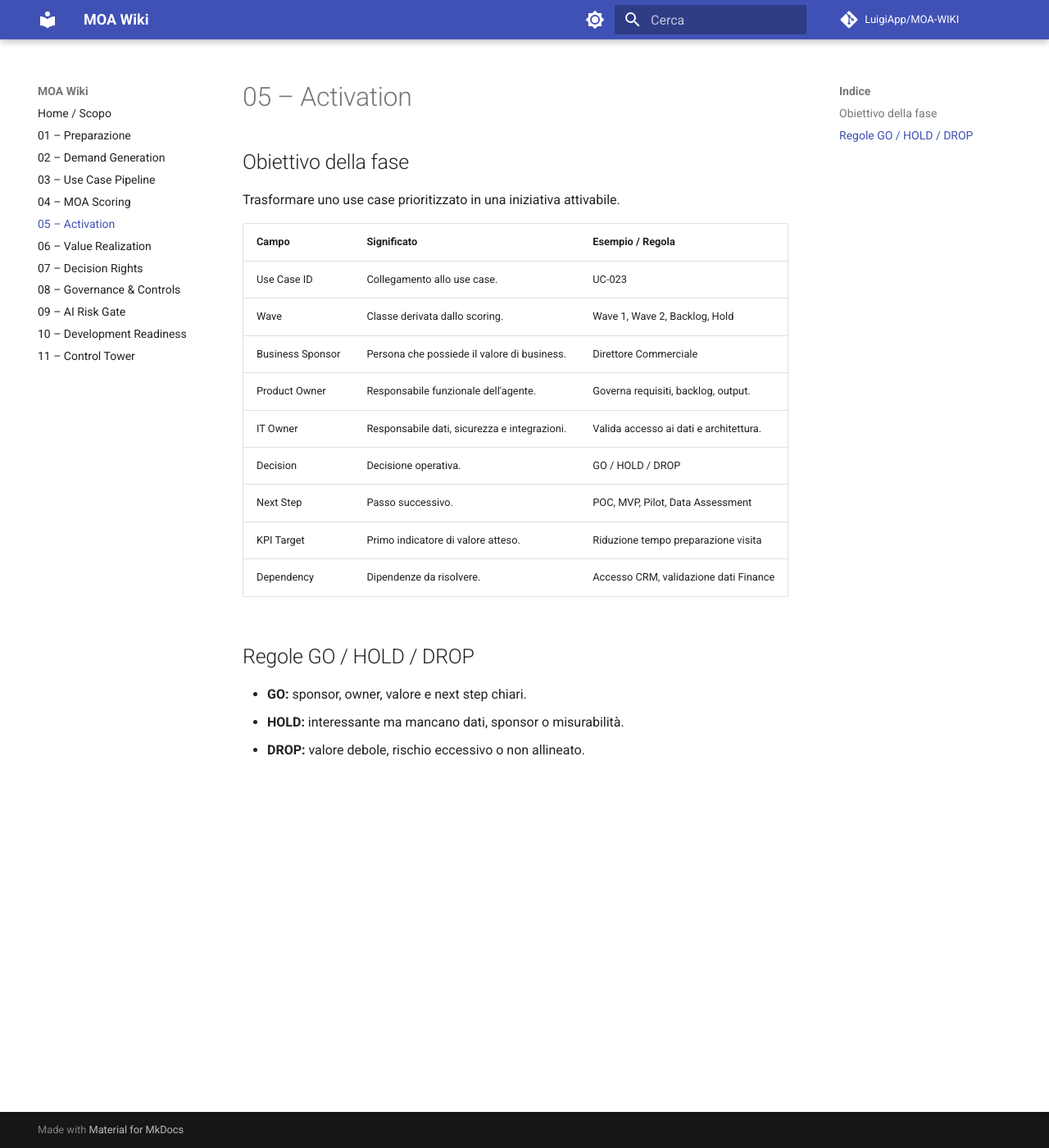
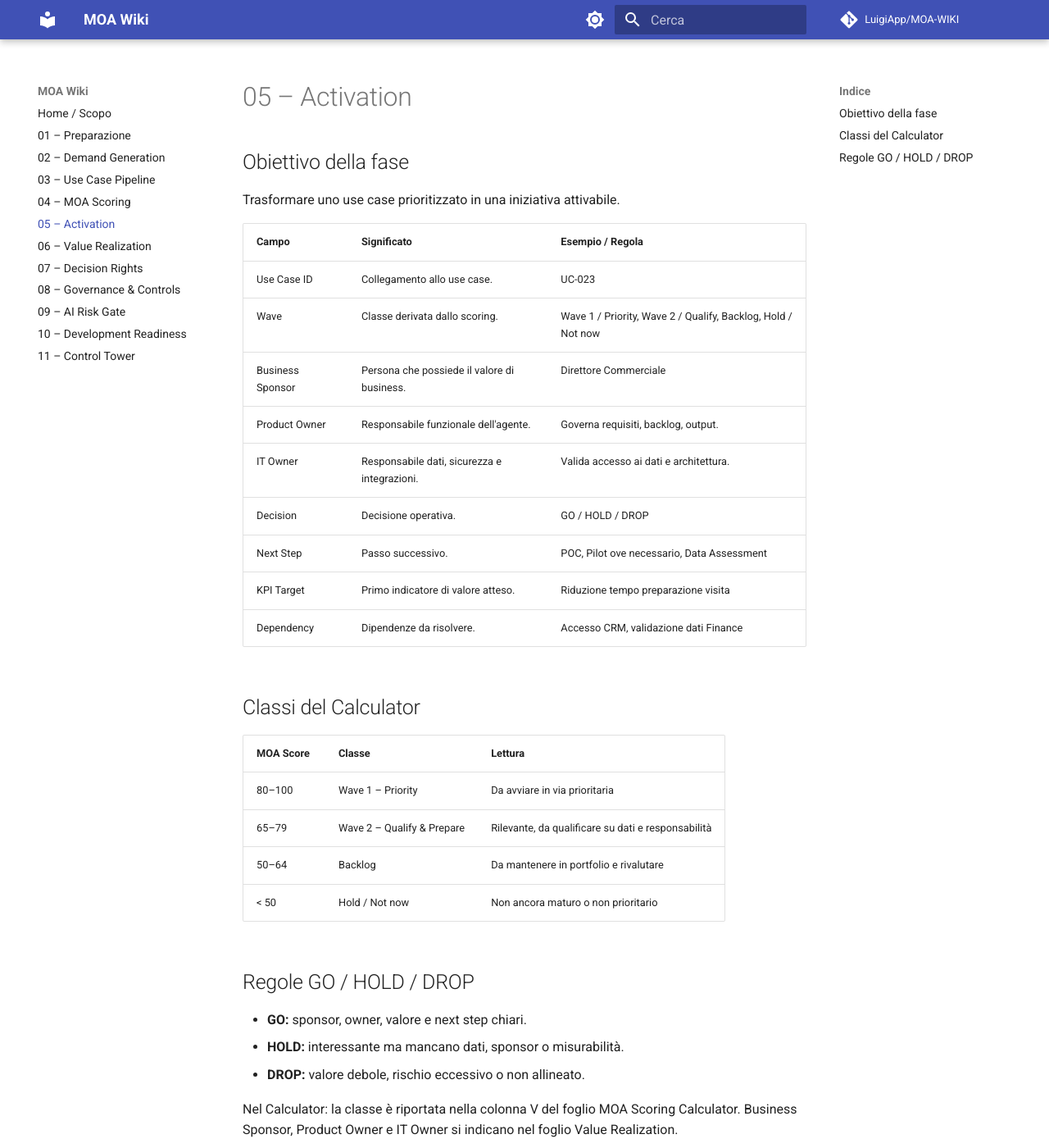
Before and after one commit to LuigiApp/MOA-WIKI, an MkDocs documentation site: the page built from docs/05-activation.md, in a window 1280 px wide and 1400 px high. Shown: the whole window at 82% size. Built offline with MkDocs 1.6.1 and Material for MkDocs 9.7.7, drawn with Linux system fonts in a browser that asks for light colours; comment, search, counter and statistics services are not loaded.

Commit message:
Update 05-activation.md

```diff
--- a/docs/05-activation.md
+++ b/docs/05-activation.md
@@ -7,17 +7,29 @@ Trasformare uno use case prioritizzato in una iniziativa attivabile.
 | Campo | Significato | Esempio / Regola |
 | --- | --- | --- |
 | Use Case ID | Collegamento allo use case. | UC-023 |
-| Wave | Classe derivata dallo scoring. | Wave 1, Wave 2, Backlog, Hold |
+| Wave | Classe derivata dallo scoring. | Wave 1 / Priority, Wave 2 / Qualify, Backlog, Hold / Not now |
 | Business Sponsor | Persona che possiede il valore di business. | Direttore Commerciale |
 | Product Owner | Responsabile funzionale dell'agente. | Governa requisiti, backlog, output. |
 | IT Owner | Responsabile dati, sicurezza e integrazioni. | Valida accesso ai dati e architettura. |
 | Decision | Decisione operativa. | GO / HOLD / DROP |
-| Next Step | Passo successivo. | POC, MVP, Pilot, Data Assessment |
+| Next Step | Passo successivo. | POC, Pilot ove necessario, Data Assessment |
 | KPI Target | Primo indicatore di valore atteso. | Riduzione tempo preparazione visita |
 | Dependency | Dipendenze da risolvere. | Accesso CRM, validazione dati Finance |
+
+## Classi del Calculator
+| MOA Score |	Classe | Lettura |
+| --- | --- | --- |
+| 80–100 |	Wave 1 – Priority |	Da avviare in via prioritaria |
+| 65–79 |	Wave 2 – Qualify & Prepare |	Rilevante, da qualificare su dati e responsabilità |
+| 50–64 |	Backlog |	Da mantenere in portfolio e rivalutare |
+| < 50 |	Hold / Not now |	Non ancora maturo o non prioritario |
+
+
 
 ## Regole GO / HOLD / DROP
 
 - **GO:** sponsor, owner, valore e next step chiari.
 - **HOLD:** interessante ma mancano dati, sponsor o misurabilità.
 - **DROP:** valore debole, rischio eccessivo o non allineato.
+
+Nel Calculator: la classe è riportata nella colonna V del foglio MOA Scoring Calculator. Business Sponsor, Product Owner e IT Owner si indicano nel foglio Value Realization.
```
